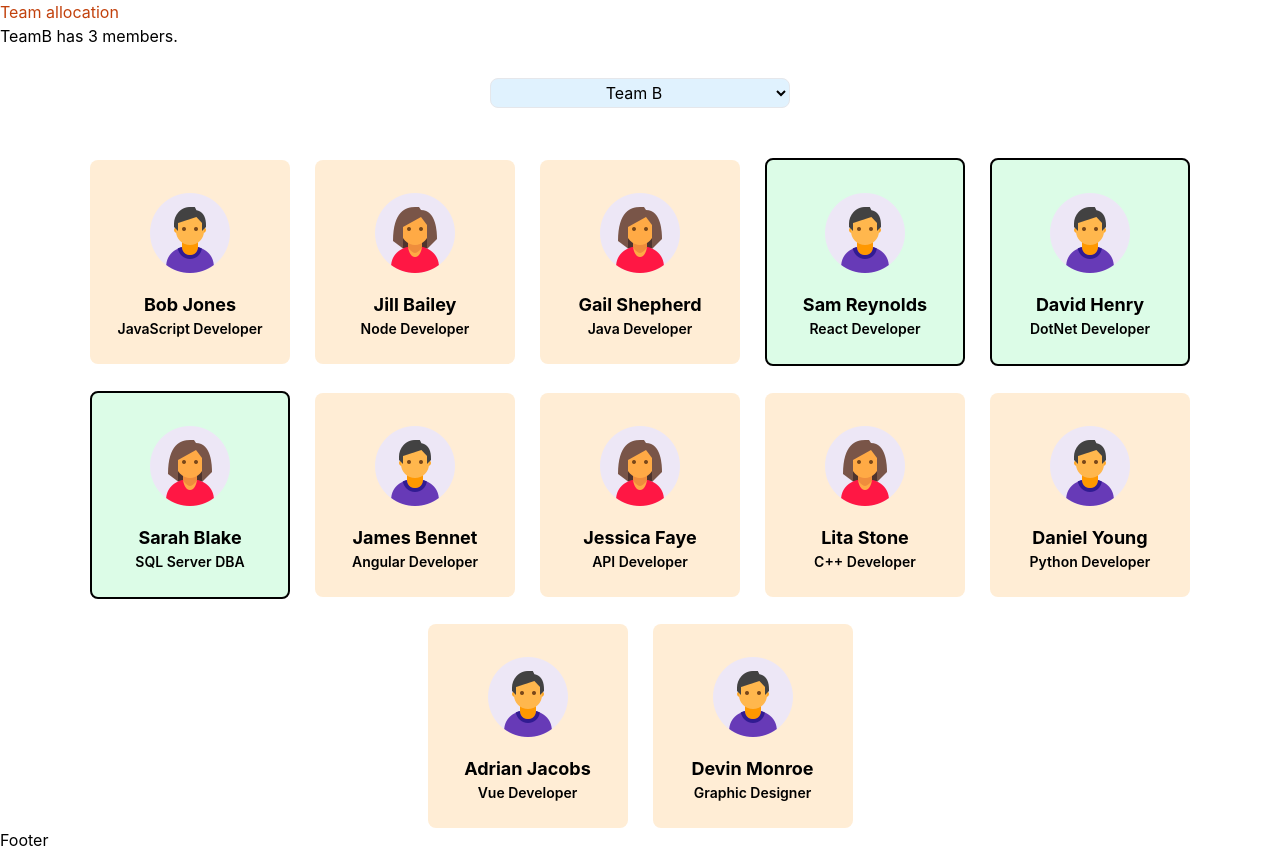
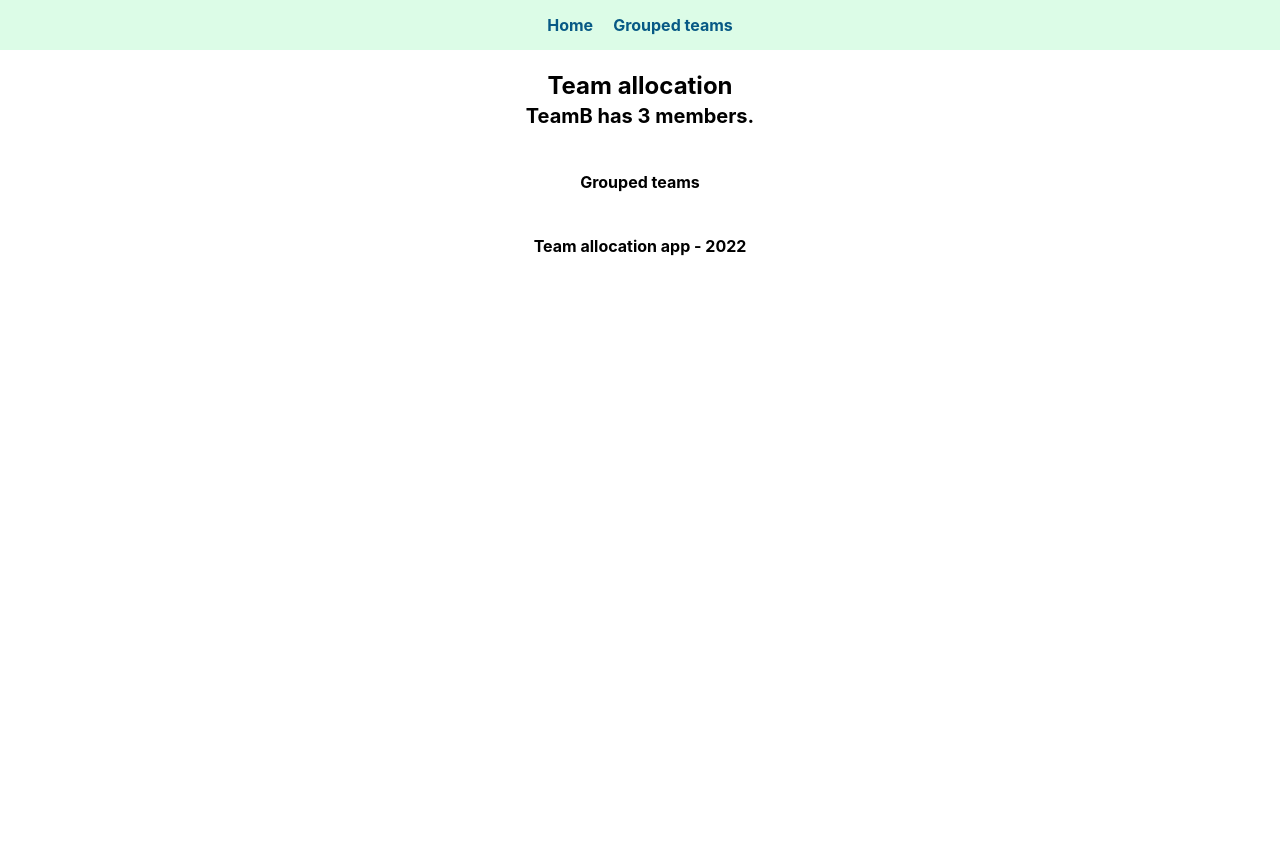
Before and after one commit to iamkabilash/team-allocation, a React (Create React App) app: page /GroupedTeams in a window 1280 px wide. After the commit the page ends 800 px from the top, so only its background shows below. Built offline with nearby package versions, Linux system fonts and the light colour scheme.

Commit message:
added routes

```diff
--- a/package.json
+++ b/package.json
@@ -8,6 +8,7 @@
     "@testing-library/user-event": "^13.5.0",
     "react": "^18.2.0",
     "react-dom": "^18.2.0",
+    "react-router-dom": "^6.4.1",
     "react-scripts": "5.0.1",
     "web-vitals": "^2.1.4"
   },
--- a/src/App.js
+++ b/src/App.js
@@ -1,126 +1,163 @@
-import './App.css';
-import Header from './Header';
-import Footer from './Footer';
-import Employees from './Employees';
-import React, { useState } from "react";
+import "./App.css";
+import Header from "./Header";
+import Footer from "./Footer";
+import Employees from "./Employees";
+import GroupedTeams from "./GroupedTeams";
+import Nav from "./Nav";
+import NotFound from "./NotFound";
+import React, { useState, useEffect } from "react";
+import { BrowserRouter as Router, Route, Routes } from "react-router-dom";
 
 const App = () => {
-  const [selectTeam, setSelectTeam] = useState("TeamB");
+  const [selectTeam, setSelectTeam] = useState(
+    JSON.parse(localStorage.getItem("selectedTeam")) || "TeamB"
+  );
   const [employees, setEmployees] = useState(
-      [{
+    JSON.parse(localStorage.getItem("employeeList")) || [
+      {
         id: 1,
         fullName: "Bob Jones",
         designation: "JavaScript Developer",
         gender: "male",
-          teamName: "TeamA"
+        teamName: "TeamA",
       },
       {
         id: 2,
         fullName: "Jill Bailey",
         designation: "Node Developer",
         gender: "female",
-          teamName: "TeamA"
+        teamName: "TeamA",
       },
       {
         id: 3,
         fullName: "Gail Shepherd",
         designation: "Java Developer",
         gender: "female",
-          teamName: "TeamA"
+        teamName: "TeamA",
       },
       {
         id: 4,
         fullName: "Sam Reynolds",
         designation: "React Developer",
         gender: "male",
-          teamName: "TeamB"
+        teamName: "TeamB",
       },
       {
         id: 5,
         fullName: "David Henry",
         designation: "DotNet Developer",
         gender: "male",
-          teamName: "TeamB"
+        teamName: "TeamB",
       },
       {
         id: 6,
         fullName: "Sarah Blake",
         designation: "SQL Server DBA",
         gender: "female",
-          teamName: "TeamB"
+        teamName: "TeamB",
       },
       {
         id: 7,
         fullName: "James Bennet",
         designation: "Angular Developer",
         gender: "male",
-          teamName: "TeamC"
+        teamName: "TeamC",
       },
       {
         id: 8,
         fullName: "Jessica Faye",
         designation: "API Developer",
         gender: "female",
-          teamName: "TeamC"
+        teamName: "TeamC",
       },
       {
         id: 9,
         fullName: "Lita Stone",
         designation: "C++ Developer",
         gender: "female",
-          teamName: "TeamC"
+        teamName: "TeamC",
       },
       {
         id: 10,
         fullName: "Daniel Young",
         designation: "Python Developer",
         gender: "male",
-          teamName: "TeamD"
+        teamName: "TeamD",
       },
       {
         id: 11,
         fullName: "Adrian Jacobs",
         designation: "Vue Developer",
         gender: "male",
-          teamName: "TeamD"
+        teamName: "TeamD",
       },
       {
         id: 12,
         fullName: "Devin Monroe",
         designation: "Graphic Designer",
         gender: "male",
-          teamName: "TeamD"
-        }]
+        teamName: "TeamD",
+      },
+    ]
   );
 
-  const handleTeamSelectionChange = (event) =>{
+  useEffect(() => {
+    localStorage.setItem("employeeList", JSON.stringify(employees));
+  }, [employees]);
+
+  useEffect(() => {
+    localStorage.setItem("selectedTeam", JSON.stringify(selectTeam));
+  }, [selectTeam]);
+
+  const handleTeamSelectionChange = (event) => {
     setSelectTeam(event.target.value);
     console.log(event.target.value);
-  }
+  };
 
-  const handleCardClick = (event) =>{
+  const handleCardClick = (event) => {
     console.log(event.currentTarget.id);
     const transformedEmployees = employees.map((employee) =>
-      (employee.id === parseInt(event.currentTarget.id) ? (employee.teamName === selectTeam) ?
-                                                                  {...employee, teamName: ""} : {...employee, teamName: selectTeam}
-                                                        : employee)
+      employee.id === parseInt(event.currentTarget.id)
+        ? employee.teamName === selectTeam
+          ? { ...employee, teamName: "" }
+          : { ...employee, teamName: selectTeam }
+        : employee
     );
     setEmployees(transformedEmployees);
-  }
+  };
 
   return (
-    <>
-      <Header selectTeam={selectTeam}
-      teamCount={employees.filter((employee) => employee.teamName === selectTeam).length}
+      <Router>
+        <Nav />
+        <Header
+          selectTeam={selectTeam}
+          teamCount={
+            employees.filter((employee) => employee.teamName === selectTeam)
+              .length
+          }
         />
-      <Employees selectTeam={selectTeam}
+        <Routes>
+          <Route path="/" element={
+            <Employees
+            selectTeam={selectTeam}
             employees={employees}
             handleTeamSelectionChange={handleTeamSelectionChange}
             handleCardClick={handleCardClick}
           />
+          }>
+          </Route>
+          <Route path="/GroupedTeams" element={
+            <GroupedTeams employees = {employees} selectTeam = {selectTeam} />
+          }>
+          </Route>
+          <Route path="*" element={
+            <NotFound />
+          }>
+          </Route>
+        </Routes>
         <Footer />
-    </>
+      </Router>
   );
-}
+};
 
 export default App;
--- a/src/Footer.js
+++ b/src/Footer.js
@@ -1,10 +1,11 @@
 import React from "react";
 
 const Footer = () =>{
+    var today = new Date();
     return (
-        <>
-            <h1>Footer</h1>
-        </>
+        <div className="flex flex-col items-center font-bold mt-[40px] mb-[20px]">
+            <h1>Team allocation app - {today.getFullYear()}</h1>
+        </div>
     );
 }
 
--- /dev/null
+++ b/src/GroupedTeams.js
@@ -0,0 +1,11 @@
+import React, { useState } from "react";
+
+const GroupedTeams = ({employees, selectTeam}) =>{
+    return (
+        <div className="flex flex-col items-center font-bold mt-[40px] mb-[20px]">
+            <h1>Grouped teams</h1>
+        </div>
+    );
+}
+
+export default GroupedTeams;
--- a/src/Header.js
+++ b/src/Header.js
@@ -3,9 +3,9 @@ import React from "react";
 const Header = ({teamCount, selectTeam}) =>{
     console.log(selectTeam)
     return (
-        <div>
-            <h1 className="text-orange-700">Team allocation</h1>
-            <h2>{selectTeam} has {teamCount} members.</h2>
+        <div className="flex flex-col items-center mt-[20px]">
+            <h1 className="text-2xl font-bold">Team allocation</h1>
+            <h2 className="text-xl font-bold">{selectTeam} has {teamCount} members.</h2>
         </div>
     );
 }
--- /dev/null
+++ b/src/Nav.js
@@ -0,0 +1,18 @@
+import { Link } from "react-router-dom";
+
+const Nav = () =>{
+    return (
+        <nav className="w-screen bg-green-100">
+            <ul className="w-screen h-[50px] flex flex-row gap-[20px] text-sky-800 font-bold items-center justify-center">
+                <li>
+                    <Link className="" to="/">Home</Link>
+                </li>
+                <li>
+                    <Link className="" to="/GroupedTeams">Grouped teams</Link>
+                </li>
+            </ul>
+        </nav>
+    );
+}
+
+export default Nav;
--- /dev/null
+++ b/src/NotFound.js
@@ -0,0 +1,9 @@
+const NotFound = () =>{
+    return (
+        <div className="flex w-screen justify-center">
+            <img src="https://cdn-icons-png.flaticon.com/512/580/580185.png" alt="" srcset="" />
+        </div>
+    );
+}
+
+export default NotFound;
```
Also changed, not shown: 1 other file (tests, documents, lock files or other folders). Lines whose indentation alone changed are shown as unchanged.
